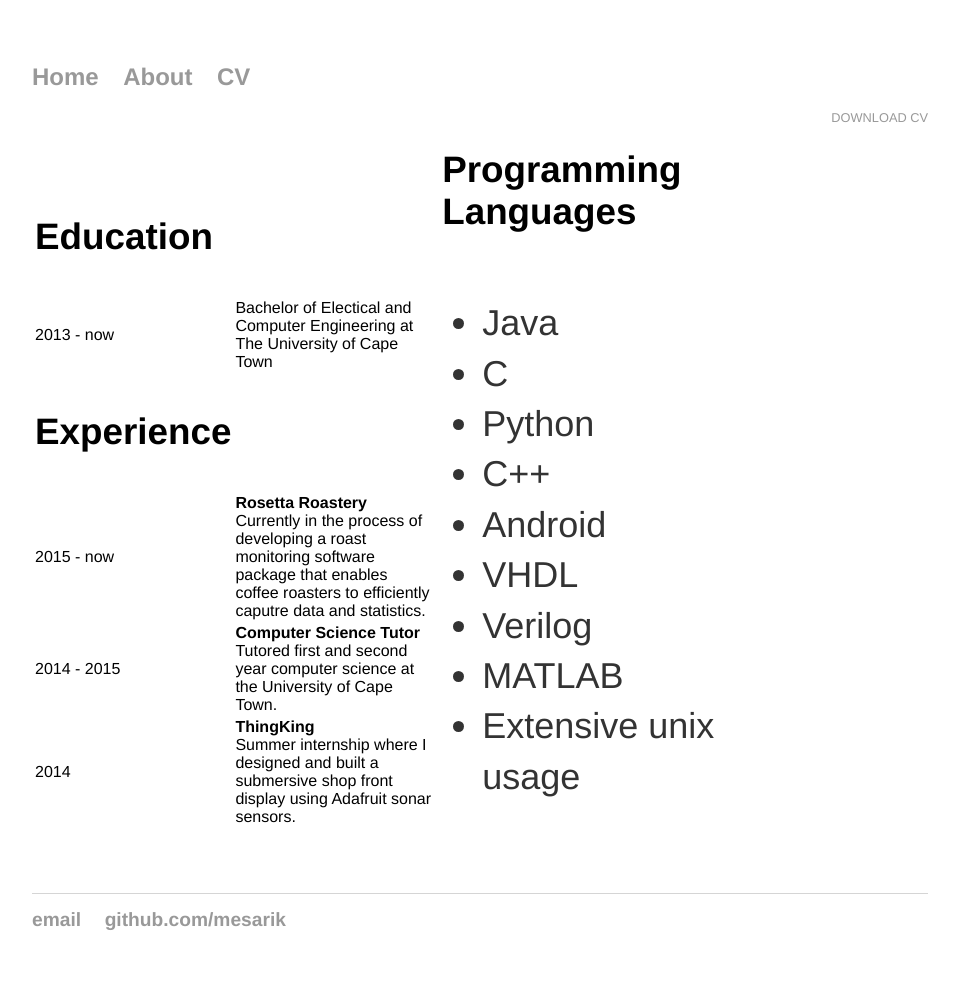
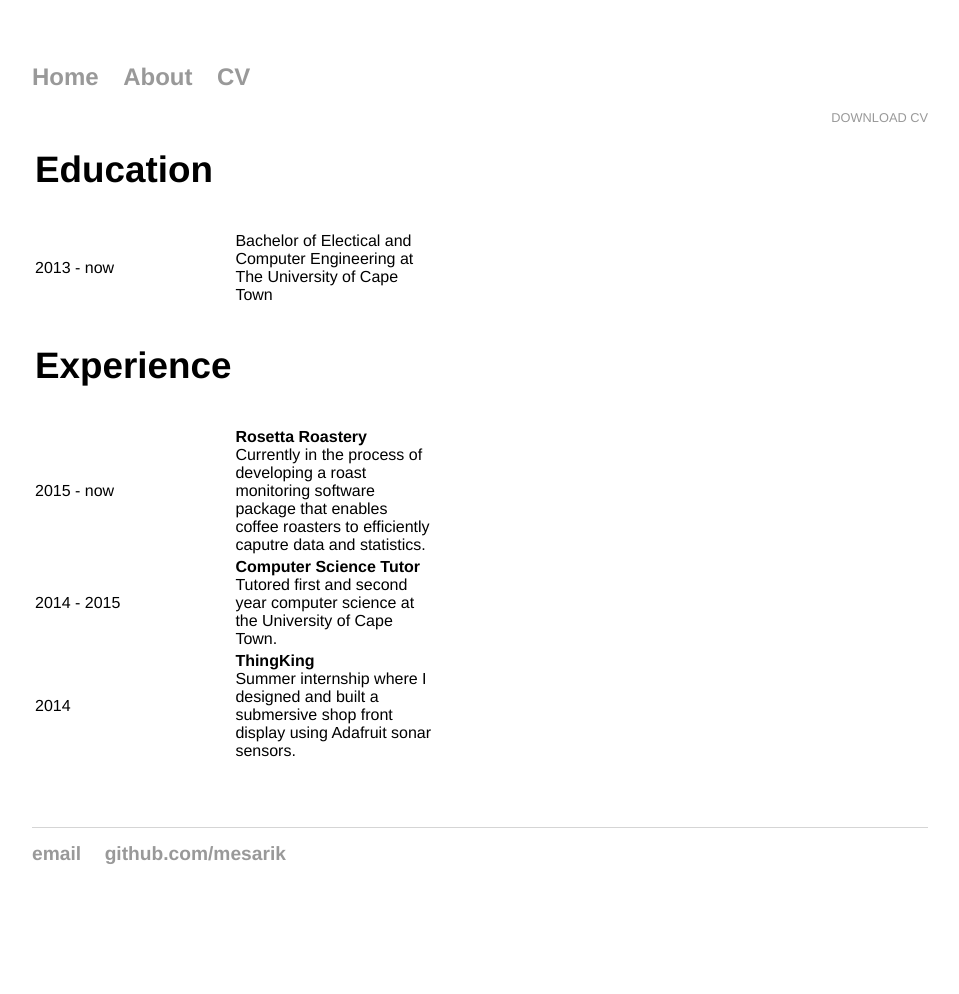
Before and after one commit to mesarcik/mesarcik.github.io, a Jekyll site: the page built from cv/index.html, in a window 1280 px wide. Shown: the whole page, without its empty margins (160-1119 px from the left). Built offline with Jekyll 4.4.1, drawn with Linux system fonts in a browser that asks for light colours; after the commit the page ends 927 px from its top, so only the background shows below that.

Commit message:
git_uploader.sh

```diff
--- a/cv/index.html
+++ b/cv/index.html
@@ -35,16 +35,5 @@ title: Misha Mesarcik's CV
 
 					</table>
 
-					<table style= "width:40%; display: inline-block;">
-							<td><h3> Programming Languages </h3></td>
-
-						<tr>
-							<td> <ul> <li>Java</li> <li>C</li> <li>Python</li> <li>C++</li> <li>Android</li>  <li>VHDL</li>  <li>Verilog</li>  <li>MATLAB</li>  <li>Extensive unix usage</li>  </ul></td>
-						</tr>
-					</table>
-
-
-
-
 
 	</div>
```
